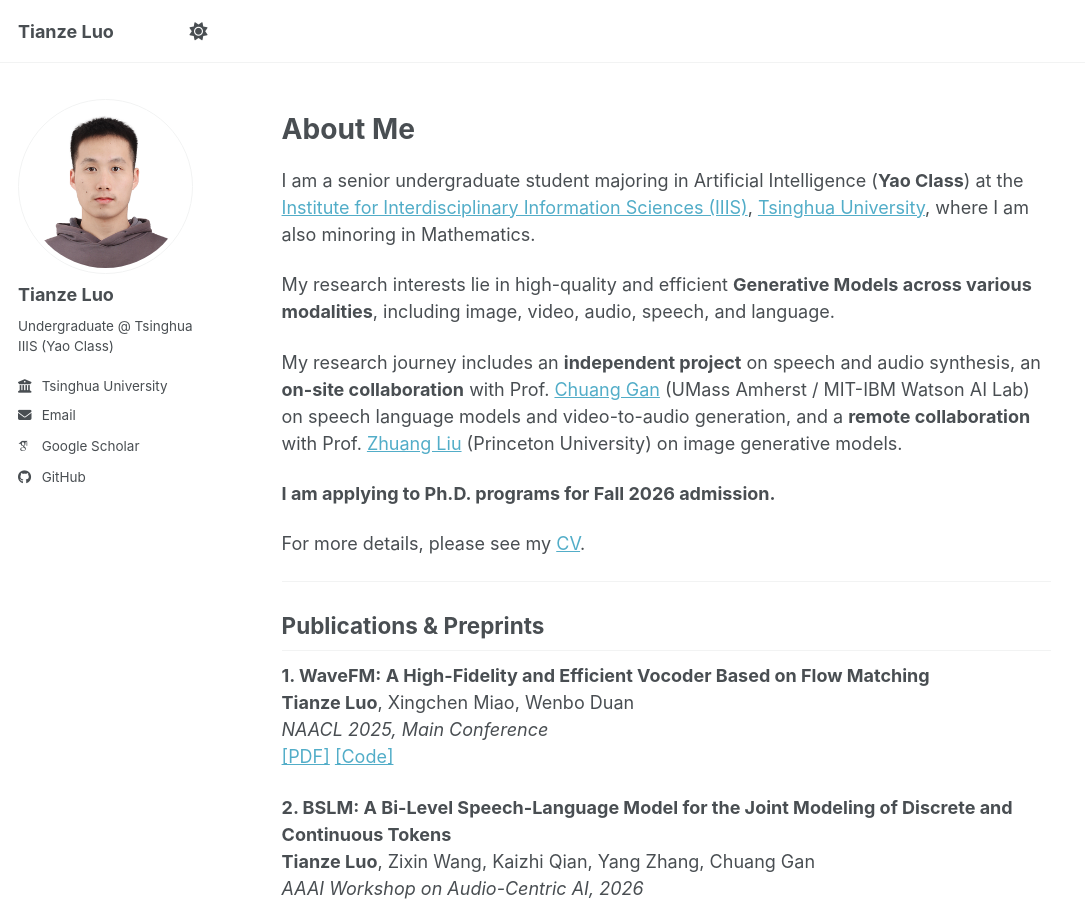
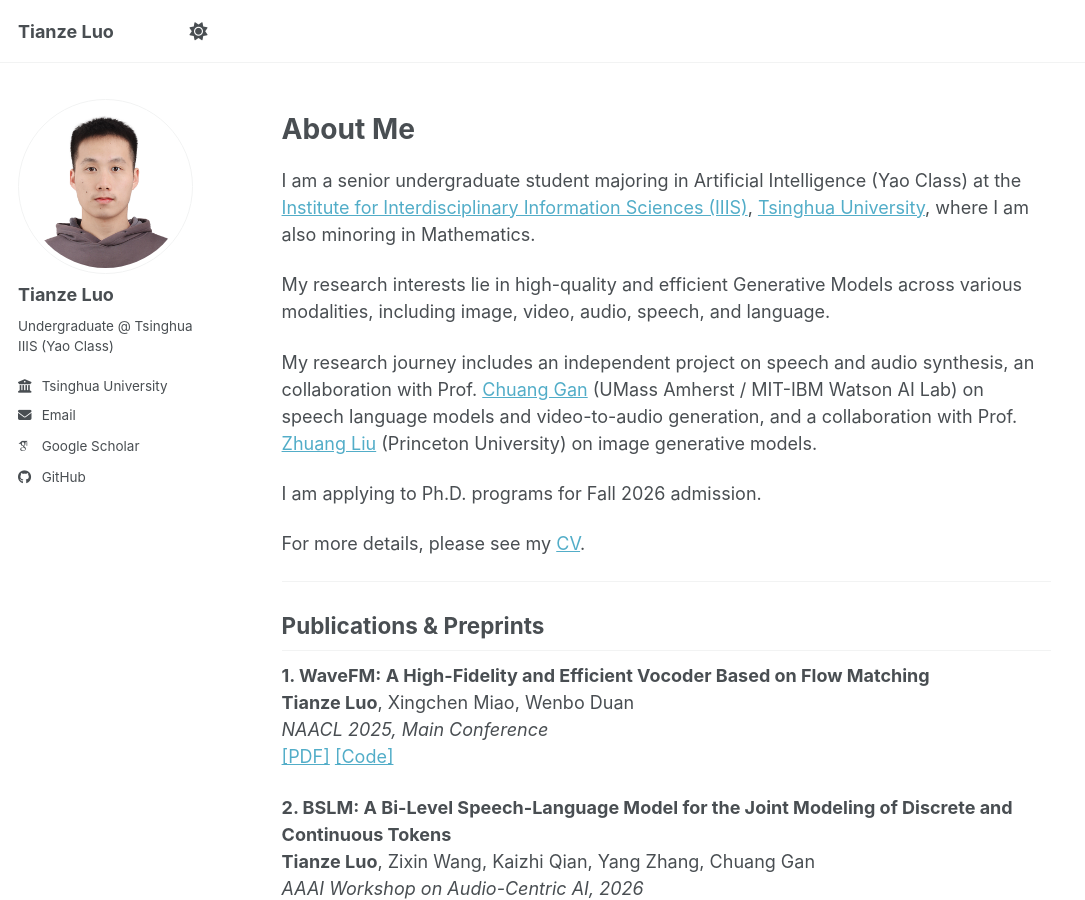
Before and after one commit to luotianze666/luotianze666.github.io, a Jekyll site: the page built from _pages/about.md, in a window 1280 px wide and 900 px high. Shown: the whole window, without its empty margins (0-1085 px from the left). Built offline with Jekyll 4.4.1, drawn with Linux system fonts in a browser that asks for light colours; some web fonts are replaced; a script bundle is joined from its source files by our own code; library files that are not in the unit come from our copies.

Commit message:
Update about.md

```diff
--- a/_pages/about.md
+++ b/_pages/about.md
@@ -10,13 +10,13 @@ redirect_from:
 
 <h1 style="margin-bottom: 20px;">About Me</h1>
 
-I am a senior undergraduate student majoring in Artificial Intelligence (**Yao Class**) at the <a href="https://iiis.tsinghua.edu.cn/en/">Institute for Interdisciplinary Information Sciences (IIIS)</a>, <a href="https://www.tsinghua.edu.cn/en/">Tsinghua University</a>, where I am also minoring in Mathematics.
+I am a senior undergraduate student majoring in Artificial Intelligence (Yao Class) at the <a href="https://iiis.tsinghua.edu.cn/en/">Institute for Interdisciplinary Information Sciences (IIIS)</a>, <a href="https://www.tsinghua.edu.cn/en/">Tsinghua University</a>, where I am also minoring in Mathematics.
 
-My research interests lie in high-quality and efficient **Generative Models across various modalities**, including image, video, audio, speech, and language.
+My research interests lie in high-quality and efficient Generative Models across various modalities, including image, video, audio, speech, and language.
 
-My research journey includes an **independent project** on speech and audio synthesis, an **on-site collaboration** with Prof. [Chuang Gan](https://people.csail.mit.edu/ganchuang/) (UMass Amherst / MIT-IBM Watson AI Lab) on speech language models and video-to-audio generation, and a **remote collaboration** with Prof. [Zhuang Liu](https://liuzhuang13.github.io/) (Princeton University) on image generative models.
+My research journey includes an independent project on speech and audio synthesis, an collaboration with Prof. [Chuang Gan](https://people.csail.mit.edu/ganchuang/) (UMass Amherst / MIT-IBM Watson AI Lab) on speech language models and video-to-audio generation, and a collaboration with Prof. [Zhuang Liu](https://liuzhuang13.github.io/) (Princeton University) on image generative models.
 
-**I am applying to Ph.D. programs for Fall 2026 admission.**
+I am applying to Ph.D. programs for Fall 2026 admission.
 
 For more details, please see my [CV](/files/Tianze_Luo_CV.pdf).
 
```
